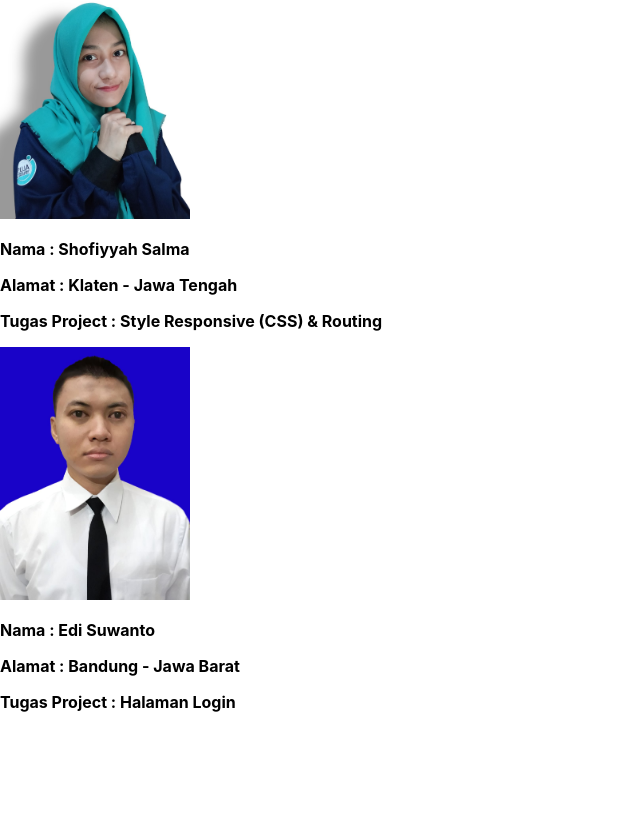
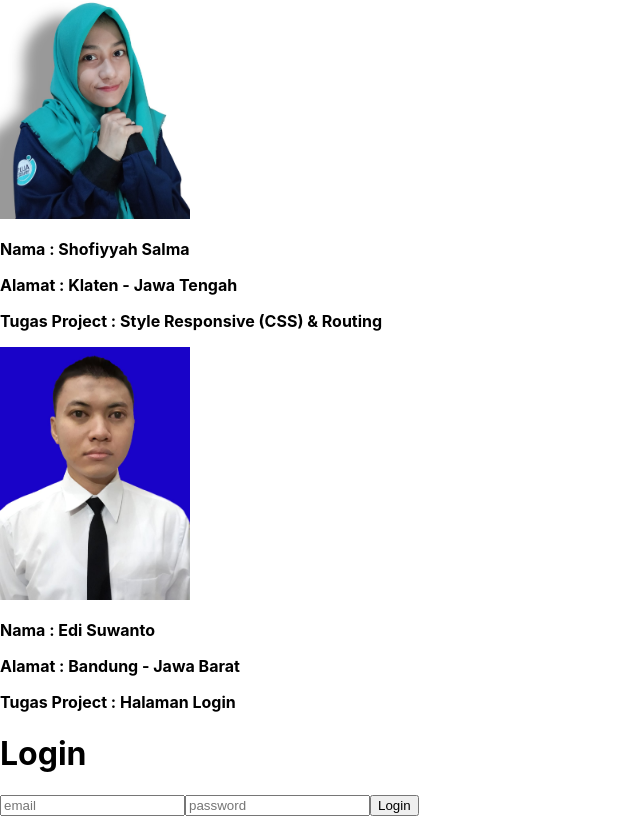
Before and after one commit to PTP-JR/kel-3, a React (Create React App) app: page / in a window 1280 px wide. Shown: the part 907-1723 px from the top of the page, without its empty margins (0-640 px from the left). Before the commit the page ends 1635 px from the top, so only its background shows below. Built offline with nearby package versions, Linux system fonts and the light colour scheme; no server answers.

Commit message:
add import login

```diff
--- a/src/App.js
+++ b/src/App.js
@@ -2,6 +2,7 @@
 import './App.css';
 import ListData from './components/ListData';
 import About from './components/About';
+import Login from './components/Login';
 
 
 function App() {
@@ -9,6 +10,7 @@ function App() {
     <div>
       <ListData/>
       <About/>
+      <Login/>
     </div>
   );
 }
```
